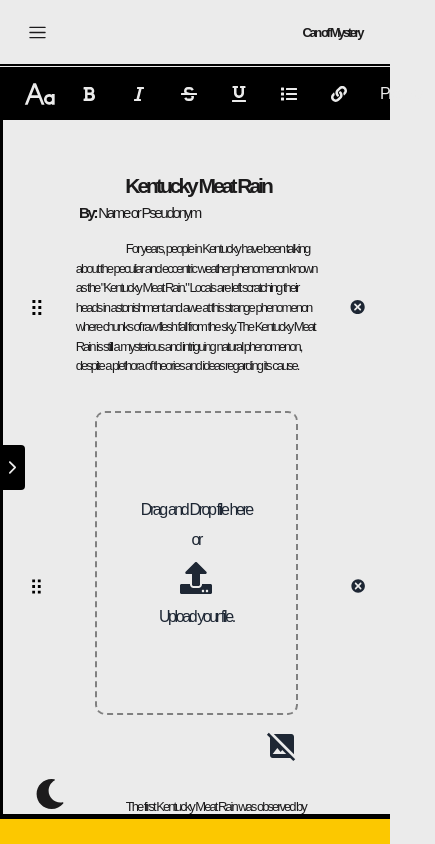
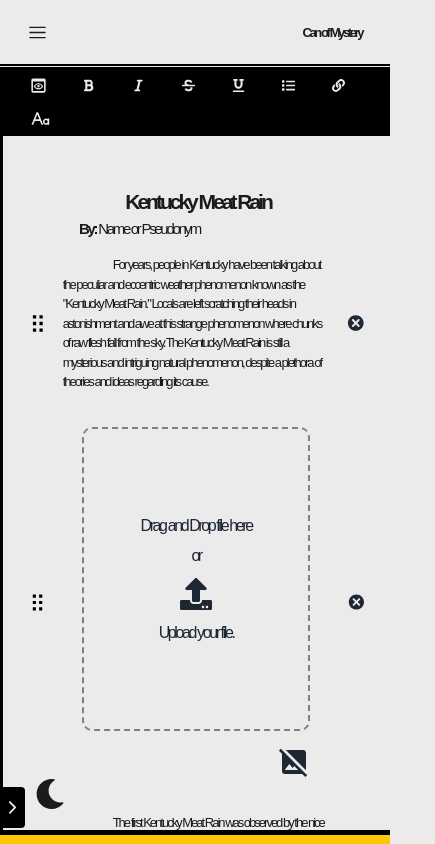
Before and after one commit to apodicticscott/ModularBlogPlatform, a Next.js app in the folder canofmystery/: page /testing in a window 390 px wide. Shown: the top 844 px of the page, 435 px wide, since content can reach past the window. Built offline with nearby package versions, Linux system fonts and the light colour scheme; a web font is replaced by a local one.

Commit message:
Mobile update for text editor

```diff
--- a/canofmystery/components/textEditor/ControlPanel.jsx
+++ b/canofmystery/components/textEditor/ControlPanel.jsx
@@ -209,7 +209,7 @@ const ControlPanel = ({ panelOptions, handleAddComponent, setTitle, currentTitle
 
     return (
         <>
-            <div className={`flex w-[300px] items-center`}>
+            <div className={`flex w-[100vw] xs-sm:w-[300px] items-center`}>
                 {panelOptionsArray.map(([key, value], index) => (
                     (index === 0)
                     ?
@@ -224,7 +224,7 @@ const ControlPanel = ({ panelOptions, handleAddComponent, setTitle, currentTitle
 
             </div>
 
-            <div  ref={containerRef} className={`flex flex-col w-[300px] h-[544px] overflow-hidden overflow-y-auto ${panel !== "Info" ? "hidden" : "visible"}`}>
+            <div  ref={containerRef} className={`flex flex-col w-[calc(100vw_-_20px)] xs-sm:w-[300px] h-[544px] overflow-hidden overflow-y-auto ${panel !== "Info" ? "hidden" : "visible"}`}>
                 <div className="w-full h-max mt-[15px] p-[10px] pt-[0px] bg-black">
                     <Header type="sm" >
                         Title
@@ -251,11 +251,12 @@ const ControlPanel = ({ panelOptions, handleAddComponent, setTitle, currentTitle
                     <div className='flex flex-wrap min-h-[50px] w-full bg-base-300 rounded-md'>
                         {currentTags.map((tag, index) => (
                             <div key={`${index}-${tag[0]}`}
-                                contentEditable={true}
-                                suppressContentEditableWarning={true}
-                                className='p-[5px] m-[5px] bg-base-100 w-min-[50px] flex flex-wrap items-center gap-[5px] rounded'
-                                onBlur={(e) => handleChangeTag(index, e.currentTarget.textContent)}>
-                                {tag[0]}
+                                className='p-[5px] m-[5px] bg-base-100 w-[calc(100%_-_10px)] flex flex-wrap items-center gap-[5px] rounded'
+                                >
+
+                                <div className='w-[calc(100%_-_32px)] h-full text-xl max-w-[calc(100%_-_27px)] flex items-center truncate text-ellipsis' suppressContentEditableWarning={true} contentEditable={true} onBlur={(e) => handleChangeTag(index, e.currentTarget.textContent)}>
+                                    {tag[0]}
+                                </div>
                                 <button onClick={() => handleRemoveTag(index)}>
                                     <TiDelete className="text-2.7xl" />
                                 </button>
@@ -300,7 +301,7 @@ const ControlPanel = ({ panelOptions, handleAddComponent, setTitle, currentTitle
                                     {filteredCategories.map((category, index) => (
                                         <div
                                         key={index}
-                                        className="flex items-center p-2 cursor-pointer p-[5px] rounded m-[5px]"
+                                        className="flex items-center p-2 cursor-pointer p-[5px] rounded m-[5px] text-t-header-dark"
                                         onMouseDown={() => {setSearch(category); setCategory(category)}}
                                         >
                                             {category}
--- a/canofmystery/components/textEditor/TextEditor.jsx
+++ b/canofmystery/components/textEditor/TextEditor.jsx
@@ -3,12 +3,12 @@
 import React, { useState, useEffect, useRef, useCallback } from "react";
 import { GrDrag } from "react-icons/gr";
 import { FaPlus, FaItalic, FaBold, FaStrikethrough, FaUnderline, FaLink, FaList } from "react-icons/fa";
+import { MdOutlinePreview } from "react-icons/md";
 import { TiDelete } from "react-icons/ti";
-import { RiFontSize } from "react-icons/ri";
+import { RiFontSize, RiFontFamily } from "react-icons/ri";
 import { IoIosArrowBack, IoIosArrowForward } from "react-icons/io";
 import { DndProvider, useDrag, useDrop,  } from 'react-dnd';
 import { HTML5Backend } from 'react-dnd-html5-backend';
-import { RiFontFamily } from "react-icons/ri";
 import Paragraph from "../TextComponents/Paragraph"
 import Resource from "../TextComponents/Resource";
 import "../../app/globals.css"
@@ -27,18 +27,18 @@ const SizeDropDown = ({className, onClick}) => {
 
 
     return(
-        <div className={`${className} flex flex-row bg-base-100 overflow-hidden` }>
-            <button id="sm" className="flex flex-row justify-center items-end h-full w-[50px] py-[10px]" onClick={(e) => onClick(e.currentTarget.id)}>
-                <RiFontFamily id="sm" className="text-1xl"/>
+        <div className={`${className} flex flex-row bg-base-100 overflow-hidden  h-[30px] sm:h-full border-r-solid border-r-[3px] border-r-black` }>
+            <button id="sm" className="flex flex-row justify-center items-end h-full pb-[5px] w-[50px] " onClick={(e) => onClick(e.currentTarget.id)}>
+                <RiFontFamily id="sm" className="text-[8px] sm:text-xl"/>
             </button>
-            <button id="md" className="flex flex-row justify-center items-end h-full w-[50px] py-[10px]" onClick={(e) => onClick(e.currentTarget.id)}>
-                <RiFontFamily id="md" className="text-2.2xl"/>
+            <button id="md" className="flex flex-row justify-center items-end h-full  pb-[5px] w-[50px] " onClick={(e) => onClick(e.currentTarget.id)}>
+                <RiFontFamily id="md" className="text-[10px] sm:text-2.2xl"/>
             </button>
-            <button id="lg" className=" flex flex-row justify-center items-end h-full w-[50px] py-[9px]" onClick={(e) => onClick(e.currentTarget.id)}>
-                <RiFontFamily id="lg" className="flex flex-col justify-end text-2.7xl"/>
+            <button id="lg" className=" flex flex-row justify-center items-end h-full  pb-[5px] w-[50px] " onClick={(e) => onClick(e.currentTarget.id)}>
+                <RiFontFamily id="lg" className="flex flex-col justify-end text-[12px] sm:text-2.7xl"/>
             </button>
-            <button id="xl" className="flex flex-row justify-center items-end h-full w-[50px] py-[8px]" onClick={(e) => onClick(e.currentTarget.id)}>
-                <RiFontFamily id="xl" className="text-3xl"/>
+            <button id="xl" className="flex flex-row justify-center items-end h-full pb-[5px] w-[50px] " onClick={(e) => onClick(e.currentTarget.id)}>
+                <RiFontFamily id="xl" className="sm:text-3xl"/>
             </button>
         </div>
     )
@@ -116,7 +116,7 @@ const DraggableComponent = ({ compArray, comp, index, moveComponent, onClick, ha
     drag(drop(ref));
 
     return (
-        <div id="clickable-parent" ref={ref} style={{ opacity: isDragging ? 0 : 1, borderColor: "rgba(101, 101, 101, 0.7)" }} className={`${(selected === comp.id) && "border-[3px]"} flex items-center w-full gap-[30px] rounded-md`}  onClick={(e) => onClick(comp.id, e)}>
+        <div id="clickable-parent" ref={ref} style={{ opacity: isDragging ? 0 : 1, borderColor: "rgba(101, 101, 101, 0.7)" }} className={`${(selected === comp.id) && "border-[3px]"} flex items-center w-full gap-[15px] sm:gap-[30px] rounded-md`}  onClick={(e) => onClick(comp.id, e)}>
 
                 {comp.type === "header" && (
                     <>
@@ -182,6 +182,7 @@ const DraggableComponent = ({ compArray, comp, index, moveComponent, onClick, ha
                         onKeyUp={handleKeyUp}
                         onSelect={onSelect}
                         data-compid={comp.id}
+                        classes={"max-w-[83%]"}
                         >
                             <div ref={editableRef}  contentEditable={!isEnabled} data-compid={comp.id}  onInput={(e) => handleInput(e, comp.id)} onMouseUp={(e) => handleSelection(e)} onMouseLeave={(e) => handleBlur(e, comp.id, comp)} id="clickable-child"  />
                         </Resource>
@@ -1089,47 +1090,48 @@ const TextEditor = () => {
         <>
         <DndProvider backend={HTML5Backend} >
             <div className="w-full" id="text-editor">
-                <div className="flex justify-between w-full h-[50px] border-t-black border-t-[3px] px-[15px] bg-base-300">
-                    <div className="flex w-max h-full">
-                        <button  className={`flex justify-center items-center w-[50px] h-full ${selectedComp ? "bg-base-100" : "bg-base-300"}`} onClick={() => toggleSizeDropdown()}>
-                            <RiFontSize className={`text-3xl text-t-header-dark ${selectedComp ? "text-t-header-light" : "text-t-header-dark"}`} />
+                <div className="flex flex-wrap w-full h-max sm:h-[50px] border-t-black border-t-[3px] px-[15px] bg-base-300 gap-y-[3px]">
+                    <button className={`flex justify-center items-center w-[50px] h-[30px] sm:h-full  border-r-[3px] ${isPreview ? "bg-base-100" : "text-t-header-dark"}`} onClick={togglePreviewEnabled}>
+                        <MdOutlinePreview className="text-2xl sm:text-2.5xl"/>
+                    </button>
+                    <button  className={`flex justify-center items-center  w-[50px]  h-[30px] sm:h-full  border-r-[3px] border-r-base-300 ${(textIsHighlighted === true) ? "bg-base-100 text-t-header-light" : "bg-base-300 text-t-header-dark"}`} onClick={handleBoldClick}>
+                        <FaBold className="text-lg sm:text-xl"/>
+                    </button >
+                    <button className={`flex justify-center items-center w-[50px] h-[30px] sm:h-full  border-r-[3px] ${((textIsHighlighted) === true) ? "bg-base-100 text-t-header-light" : "bg-base-300 text-t-header-dark"}`} onClick={handleItalicClick}>
+                        <FaItalic className="text-lg sm:text-xl"/>
+                    </button >
+                    <button className={`flex justify-center items-center w-[50px] h-[30px] sm:h-full  border-r-[3px] ${(textIsHighlighted === true) ? "bg-base-100 text-t-header-light" : "bg-base-300 text-t-header-dark"}`} onClick={handleStrikethroughClick}>
+                        <FaStrikethrough className="text-lg sm:text-xl"/>
+                    </button >
+                    <button className={`flex justify-center items-center w-[50px] h-[30px] sm:h-full  border-r-[3px] ${(textIsHighlighted === true) ? "bg-base-100 text-t-header-light" : "bg-base-300 text-t-header-dark"}`} onClick={handleUnderlineClick}>
+                        <FaUnderline className="text-lg sm:text-xl"/>
+                    </button >
+                    <button className={`flex justify-center items-center w-[50px] h-[30px] sm:h-full  border-r-[3px] ${(textIsHighlighted === true) ? "bg-base-100 text-t-header-light" : "bg-base-300 text-t-header-dark"}`} onClick={handleLink}>
+                        <FaList className="text-lg sm:text-xl"/>
+                    </button >
+                    <button className={`flex justify-center items-center w-[50px] h-[30px] sm:h-full  border-r-[3px] ${(textIsHighlighted === true) ? "bg-base-100 text-t-header-light" : "bg-base-300 text-t-header-dark"}`} onClick={handleLink}>
+                        <FaLink className="text-lg sm:text-xl"/>
+                    </button >
+                    <input id="link-input" placeHolder="URL..." onKeyDown={(e) => handleLinkInput(e)} className={`flex flex-row bg-base-100 overflow-hidden h-[30px]  sm:h-full ${(linkInput)? "pl-[15px] w-full sm:w-[300px]" : "w-0"}  `}>
+
+                    </input>
+                    <div className="flex w-max gap-[3px]">
+                        <button  className={`flex justify-center items-center w-[50px] h-[30px] sm:h-full ${selectedComp ? "bg-base-100" : "bg-base-300"}`} onClick={() => toggleSizeDropdown()}>
+                            <RiFontSize className={`text-2xl sm:text-2.5xl text-t-header-dark ${selectedComp ? "text-t-header-light" : "text-t-header-dark"}`} />
                         </button >
                         <SizeDropDown className={`${(sizeDrop && selectedComp)? "w-max" : "w-0"}`} onClick={handleChangeSize} />
-                        <button  className={`flex justify-center items-center w-[50px] h-full border-r-[3px] border-r-base-300 ${(textIsHighlighted === true) ? "bg-base-100 text-t-header-light" : "bg-base-300 text-t-header-dark"}`} onClick={handleBoldClick}>
-                            <FaBold />
-                        </button >
-                        <button className={`flex justify-center items-center w-[50px] h-full border-r-[3px] ${((textIsHighlighted) === true) ? "bg-base-100 text-t-header-light" : "bg-base-300 text-t-header-dark"}`} onClick={handleItalicClick}>
-                            <FaItalic />
-                        </button >
-                        <button className={`flex justify-center items-center w-[50px] h-full border-r-[3px] ${(textIsHighlighted === true) ? "bg-base-100 text-t-header-light" : "bg-base-300 text-t-header-dark"}`} onClick={handleStrikethroughClick}>
-                            <FaStrikethrough />
-                        </button >
-                        <button className={`flex justify-center items-center w-[50px] h-full border-r-[3px] ${(textIsHighlighted === true) ? "bg-base-100 text-t-header-light" : "bg-base-300 text-t-header-dark"}`} onClick={handleUnderlineClick}>
-                            <FaUnderline />
-                        </button >
-                        <button className={`flex justify-center items-center w-[50px] h-full border-r-[3px] ${(textIsHighlighted === true) ? "bg-base-100 text-t-header-light" : "bg-base-300 text-t-header-dark"}`} onClick={handleLink}>
-                            <FaList />
-                        </button >
-                        <button className={`flex justify-center items-center w-[50px] h-full border-r-[3px] ${(textIsHighlighted === true) ? "bg-base-100 text-t-header-light" : "bg-base-300 text-t-header-dark"}`} onClick={handleLink}>
-                            <FaLink />
-                        </button >
+                    </div>
 
-                        <input id="link-input" placeHolder="URL..." onKeyDown={(e) => handleLinkInput(e)} className={`flex flex-row bg-base-100 overflow-hidden h-full ${(linkInput)? "w-[300px]" : "w-0"}  `}>
 
-                        </input>
-                    </div>
-                    <button className={`w-max h-full px-[15px] ${isPreview ? "bg-primary" : "text-t-header-dark"}`} onClick={togglePreviewEnabled}>
-                        Preview
-                    </button>
                 </div>
 
                 <div className="flex w-full h-[700px] border-y-[3px] ">
-                    <div className={`h-full flex items-center border-r-[3px] ${isSideBarOpen ? "w-max" : "w-0"}`}>
-                        <div className={`h-full overflow-hidden ${isSideBarOpen ? "w-max" : "w-0" }`}>
+                    <div className={`h-full flex items-end border-r-[3px] ${isSideBarOpen ? "w-[100vw] xs-sm:w-max" : "w-0"}`}>
+                        <div className={`h-full overflow-hidden ${isSideBarOpen ? "w-[100vw] xs-sm:w-max" : "w-0" }`}>
                             <ControlPanel panelOptions={panelOptions} handleAddComponent={handleAddComponent} handleHeaderInput={handleHeaderInput} setTitle={setTitle} currentTitle={title} setAuthor={setAuthor} currentAuthor={author} setTags={setTags} currentTags={tags} setCategory={setCategory} innerHtml={innerHtmlContent} exportContent={handleExportContent}/>
                         </div>
-                        <div className='w-0 h-[45px] '>
-                            <div className='w-[25px] relative rounded-r  h-full flex items-center justify-center bg-base-300' onClick={() => toggleSideBar()}>
+                        <div className='w-0 h-[45px] py-[2px] '>
+                            <div className={` relative rounded-r w-[25px] ${isSideBarOpen ? "rounded-l xs-sm:rounded-r left-[-40px] xs-sm:left-0 w-[40px] xs-sm:w-[25px] justify-start xs-sm:justify-center" : "justify-center"}  h-full flex items-center  bg-base-300`} onClick={() => toggleSideBar()}>
                                 {
                                     (isSideBarOpen)
                                     ?
```
